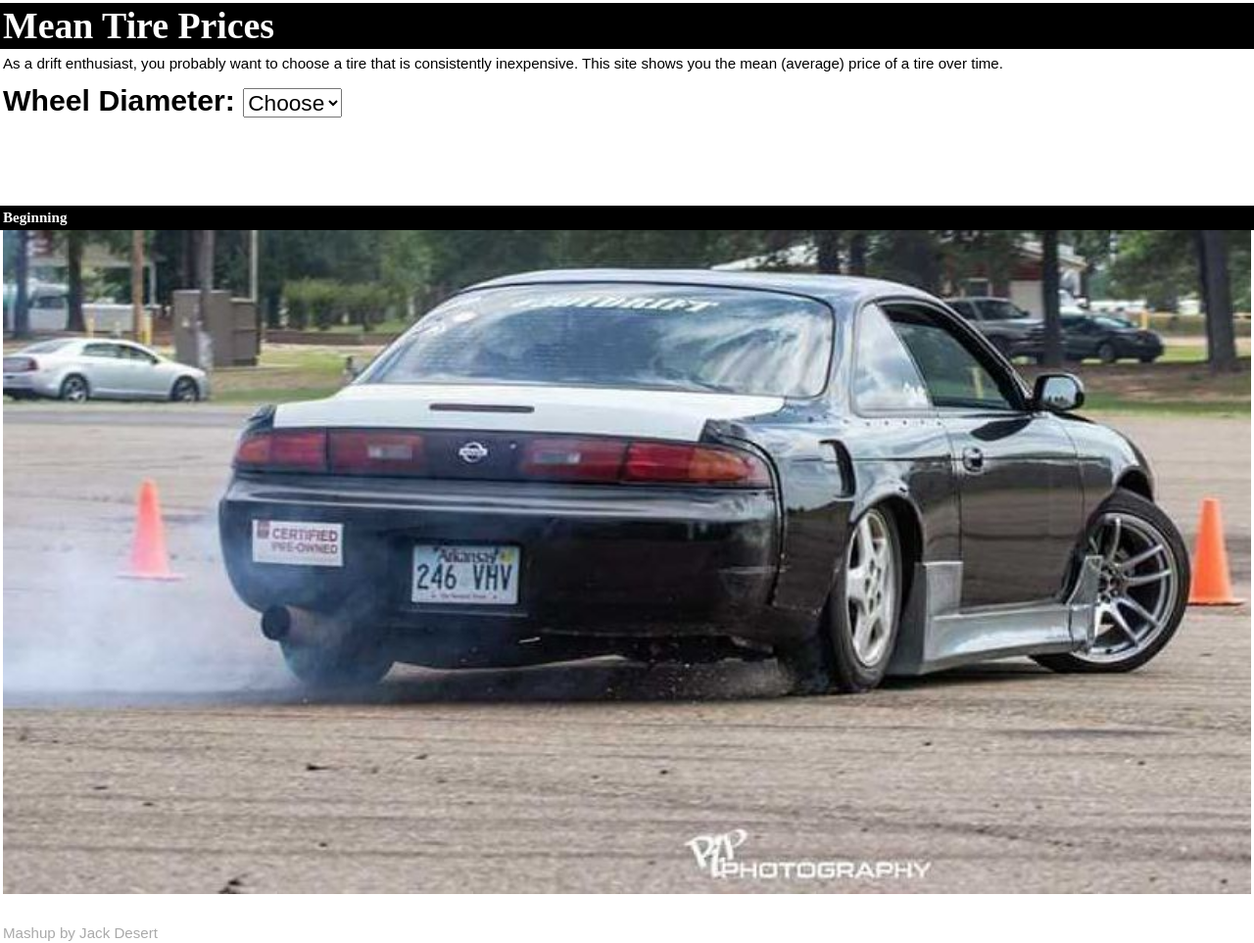
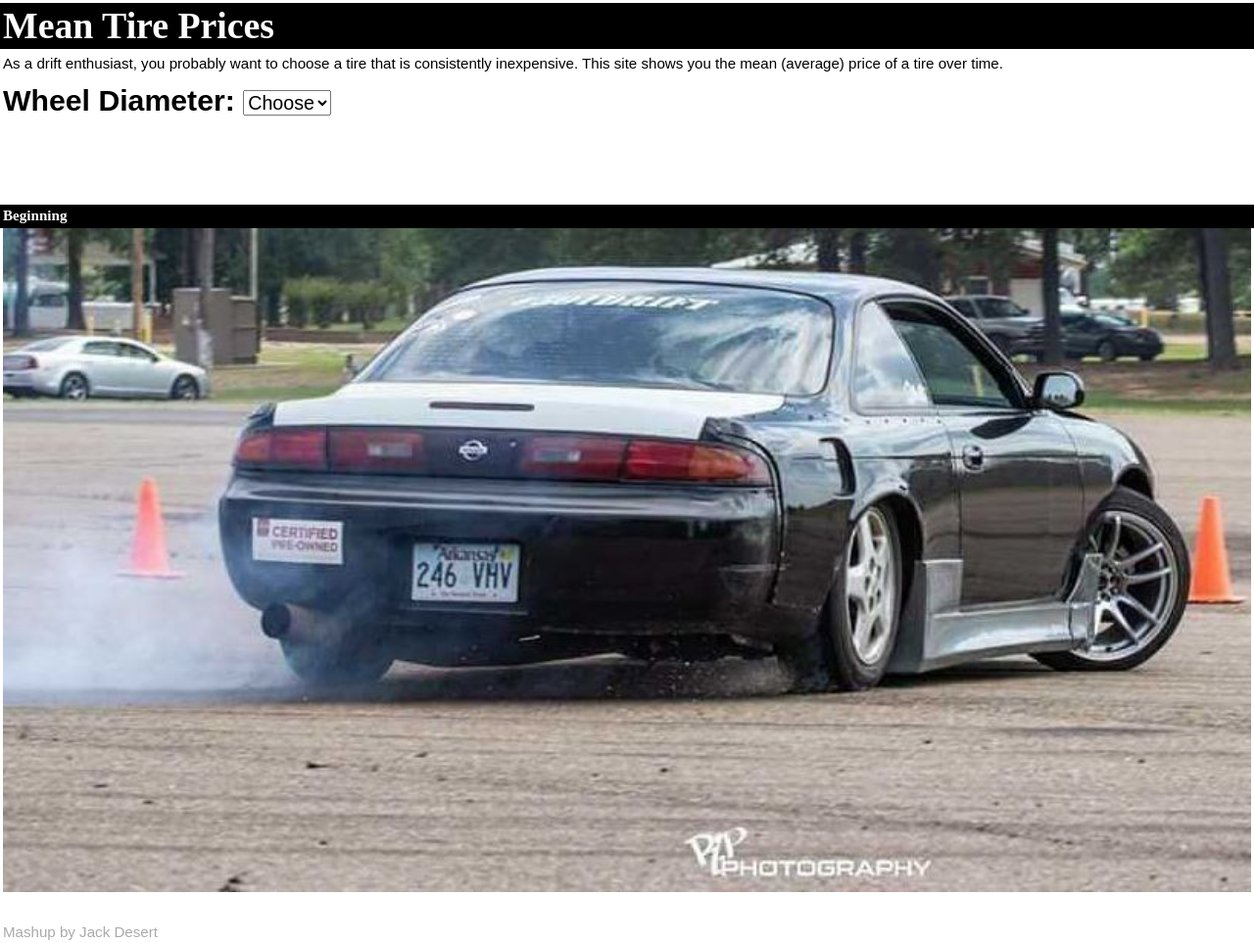
Before and after one commit to jackdesert/price-monitor, a Django app: page / in a window 1280 px wide. Shown: the whole page at 98% size. Run offline with Django 3.2, Linux system fonts and the light colour scheme.

Commit message:
P-016 (User Experience) Adjusted width of filters because firefox displays them wider than other browsers

```diff
--- a/simpletire/static/style.css
+++ b/simpletire/static/style.css
@@ -25,7 +25,7 @@ time, mark, audio, video {
     font-size:4mm;
     vertical-align:baseline;
     background:transparent;
-    font-family: sans-serif;
+    font-family: arial;
 }
 
 body {
@@ -138,12 +138,17 @@ h1, h2, h3, h4, h5, h6
 
 .filters select
 {
-  width: 10rem;
+  width: 8.5em; /* Note em, not rem, so that width scales with text */
 }
 
 select, option
 {
-  font-size: 1.5rem;
+  font-size: 1.3rem;
+}
+
+input[type="checkbox"]
+{
+  background: black;
 }
 
 
```
